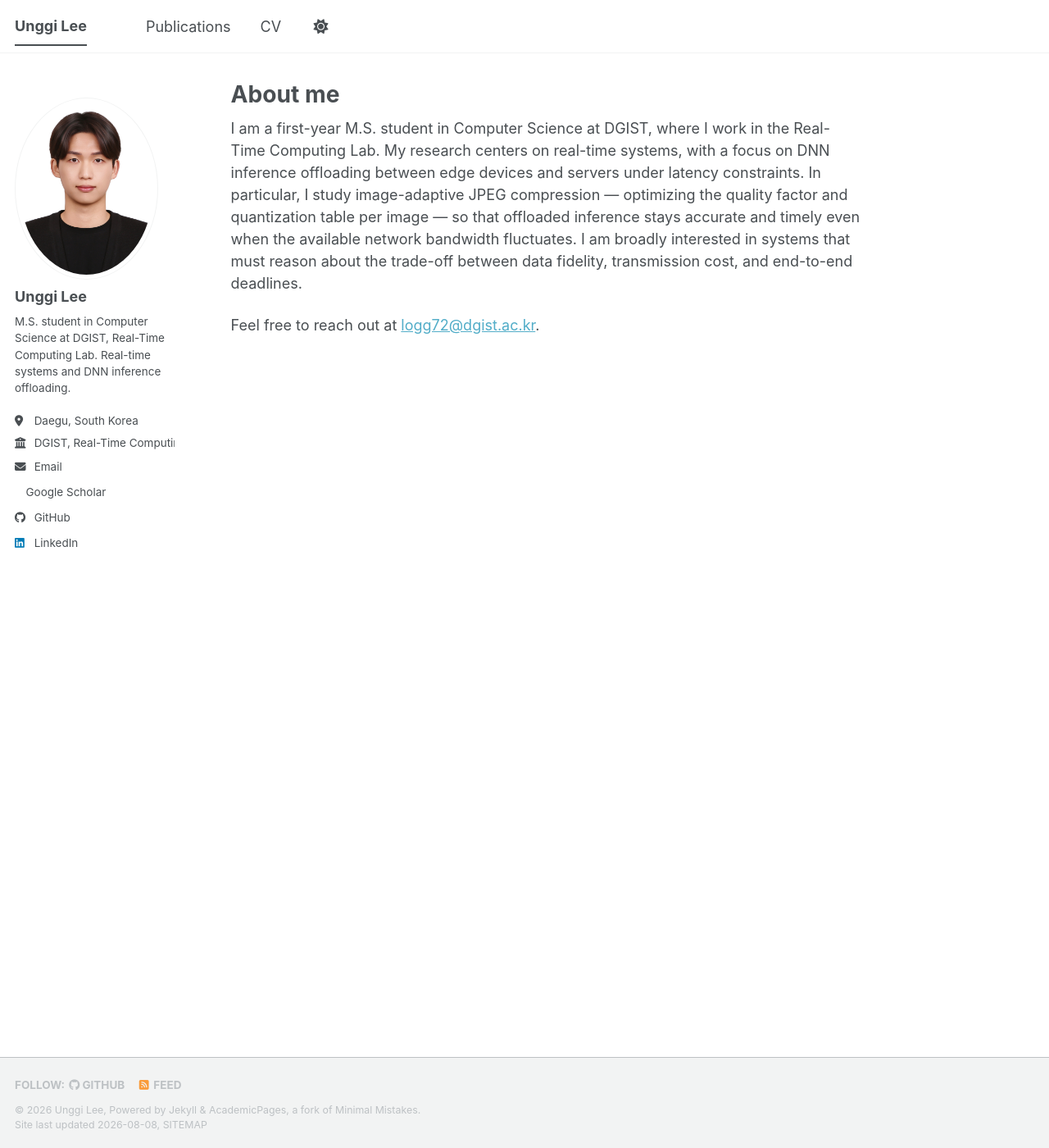
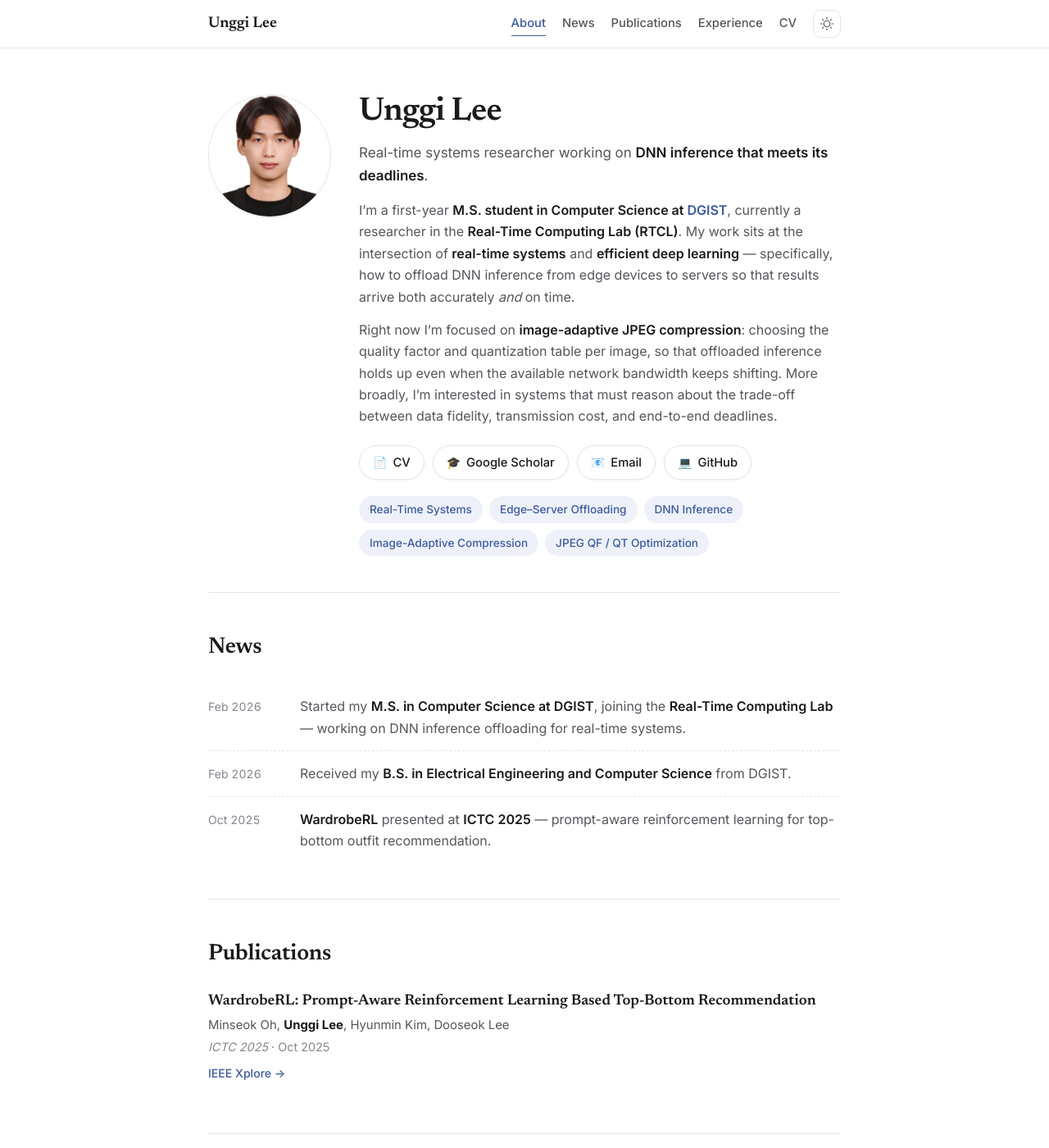
Before and after one commit to unggix/unggix.github.io, a Jekyll site: the page built from _pages/about.md, in a window 1280 px wide and 1400 px high. Shown: the whole window at 82% size. Built offline with Jekyll 4.4.1, drawn with Linux system fonts in a browser that asks for light colours; a style sheet for code colours, icons or effects is not loaded; some of the changed text lies outside the part shown.

Commit message:
Rebuild the homepage as a single-page layout
Replace the multi-page academicpages front page with a scrolling
single-page layout: sticky anchor nav (About, News, Publications,
Experience, CV), circular portrait hero with topic tags and contact
buttons, a News timeline, and a dark-mode toggle that persists to
localStorage and applies before first paint.

News and experience entries live in _data so they can be edited without
touching markup. Publications render from the existing collection, with
the site author's name emphasized in the author list.

The /cv/ and /publications/ pages stay as-is for deep links.

Co-Authored-By: Claude Opus 5 (1M context) <noreply@anthropic.com>

```diff
--- /dev/null
+++ b/_data/experience.yml
@@ -0,0 +1,16 @@
+# Homepage "Experience" section. Newest first.
+# period: right-aligned date range. role / org / org_url / details (list).
+
+- role: "Graduate Research Assistant"
+  org: "Real-Time Computing Lab (RTCL), DGIST"
+  period: "Feb 2026 — Present"
+  details:
+    - "Real-time systems, with a focus on DNN inference offloading between edge devices and servers under latency constraints."
+    - "Image-adaptive JPEG compression: per-image quality factor and quantization table optimization for offloaded inference under variable network bandwidth."
+
+- role: "B.S. in Electrical Engineering and Computer Science"
+  org: "DGIST"
+  period: "Feb 2020 — Feb 2026"
+  details:
+    - "GPA 3.82 / 4.30."
+    - "Course project on prompt-aware reinforcement learning for recommendation, published at ICTC 2025."
--- /dev/null
+++ b/_data/news.yml
@@ -0,0 +1,11 @@
+# Homepage "News" timeline. Newest first — the order here is the order shown.
+# date: short label in the left column. text: supports inline HTML.
+
+- date: "Feb 2026"
+  text: 'Started my <strong>M.S. in Computer Science at DGIST</strong>, joining the <strong>Real-Time Computing Lab</strong> — working on DNN inference offloading for real-time systems.'
+
+- date: "Feb 2026"
+  text: 'Received my <strong>B.S. in Electrical Engineering and Computer Science</strong> from DGIST.'
+
+- date: "Oct 2025"
+  text: '<strong>WardrobeRL</strong> presented at <strong>ICTC 2025</strong> — prompt-aware reinforcement learning for top-bottom outfit recommendation.'
--- /dev/null
+++ b/_layouts/homepage.html
@@ -0,0 +1,184 @@
+<!doctype html>
+<html lang="en">
+<head>
+  <meta charset="utf-8">
+  <meta name="viewport" content="width=device-width, initial-scale=1">
+  <title>{{ site.title }}</title>
+  <meta name="description" content="{{ site.description }}">
+  <link rel="canonical" href="{{ site.url }}{{ page.url }}">
+
+  <meta property="og:type" content="profile">
+  <meta property="og:title" content="{{ site.title }}">
+  <meta property="og:description" content="{{ site.description }}">
+  <meta property="og:url" content="{{ site.url }}{{ page.url }}">
+  <meta property="og:image" content="{{ site.url }}/images/{{ site.author.avatar }}">
+
+  <link rel="preconnect" href="https://fonts.googleapis.com">
+  <link rel="preconnect" href="https://fonts.gstatic.com" crossorigin>
+  <link href="https://fonts.googleapis.com/css2?family=Newsreader:ital,opsz,wght@0,6..72,400..700;1,6..72,400..600&family=Inter:wght@400;500;600;700&display=swap" rel="stylesheet">
+  <link rel="stylesheet" href="/assets/css/homepage.css">
+
+  <script>
+    // Applied before first paint so the theme never flashes.
+    (function () {
+      var saved = null;
+      try { saved = localStorage.getItem('theme'); } catch (e) {}
+      var dark = saved ? saved === 'dark'
+                       : window.matchMedia('(prefers-color-scheme: dark)').matches;
+      if (dark) document.documentElement.setAttribute('data-theme', 'dark');
+    })();
+  </script>
+</head>
+<body>
+
+<header class="nav">
+  <div class="nav__inner">
+    <a class="nav__brand" href="#about">{{ site.author.name }}</a>
+    <nav class="nav__links">
+      <a href="#about">About</a>
+      <a href="#news">News</a>
+      <a href="#publications">Publications</a>
+      <a href="#experience">Experience</a>
+      <a href="#cv">CV</a>
+    </nav>
+    <button class="nav__theme" id="theme-toggle" type="button" aria-label="Toggle dark mode">
+      <svg viewBox="0 0 24 24" width="18" height="18" aria-hidden="true">
+        <circle cx="12" cy="12" r="5" fill="none" stroke="currentColor" stroke-width="1.6"/>
+        <path class="sun-rays" d="M12 2v2M12 20v2M2 12h2M20 12h2M4.9 4.9l1.4 1.4M17.7 17.7l1.4 1.4M19.1 4.9l-1.4 1.4M6.3 17.7l-1.4 1.4"
+              fill="none" stroke="currentColor" stroke-width="1.6" stroke-linecap="round"/>
+      </svg>
+    </button>
+  </div>
+</header>
+
+<main class="wrap">
+
+  <section id="about" class="hero">
+    <img class="hero__photo" src="/images/{{ site.author.avatar }}" alt="{{ site.author.name }}" width="150" height="150">
+    <div class="hero__body">
+      <h1 class="hero__name">{{ site.author.name }}</h1>
+      <p class="hero__tagline">
+        Real-time systems researcher working on
+        <strong>DNN inference that meets its deadlines</strong>.
+      </p>
+      {{ content }}
+      <div class="btns">
+        <a class="btn" href="#cv"><span class="btn__ico">📄</span>CV</a>
+        {% if site.author.googlescholar %}<a class="btn" href="{{ site.author.googlescholar }}"><span class="btn__ico">🎓</span>Google Scholar</a>{% endif %}
+        {% if site.author.email %}<a class="btn" href="mailto:{{ site.author.email }}"><span class="btn__ico">📧</span>Email</a>{% endif %}
+        {% if site.author.github %}<a class="btn" href="https://github.com/{{ site.author.github }}"><span class="btn__ico">💻</span>GitHub</a>{% endif %}
+      </div>
+      <ul class="tags">
+        <li>Real-Time Systems</li>
+        <li>Edge–Server Offloading</li>
+        <li>DNN Inference</li>
+        <li>Image-Adaptive Compression</li>
+        <li>JPEG QF / QT Optimization</li>
+      </ul>
+    </div>
+  </section>
+
+  <section id="news">
+    <h2>News</h2>
+    <ul class="news">
+      {% for item in site.data.news %}
+      <li class="news__row">
+        <div class="news__date">{{ item.date }}</div>
+        <div class="news__text">{{ item.text }}</div>
+      </li>
+      {% endfor %}
+    </ul>
+  </section>
+
+  <section id="publications">
+    <h2>Publications</h2>
+    <ul class="pubs">
+      {% for post in site.publications reversed %}
+      <li class="pub">
+        <div class="pub__title">
+          {% if post.paperurl %}<a href="{{ post.paperurl }}">{{ post.title }}</a>{% else %}{{ post.title }}{% endif %}
+        </div>
+        {% if post.authors %}
+        {% capture me %}<span class="me">{{ site.author.name }}</span>{% endcapture %}
+        <div class="pub__authors">{{ post.authors | replace: site.author.name, me }}</div>
+        {% endif %}
+        <div class="pub__venue">
+          <em>{{ post.venueshort | default: post.venue }}</em>{% if post.date %} · {{ post.date | date: "%b %Y" }}{% endif %}
+        </div>
+        {% if post.paperurl %}
+        <div class="pub__links"><a href="{{ post.paperurl }}">IEEE Xplore →</a></div>
+        {% endif %}
+      </li>
+      {% endfor %}
+    </ul>
+  </section>
+
+  <section id="experience">
+    <h2>Experience</h2>
+    <ul class="exp">
+      {% for job in site.data.experience %}
+      <li class="exp__item">
+        <div class="exp__head">
+          <div>
+            <div class="exp__role">{{ job.role }}</div>
+            <div class="exp__org">{{ job.org }}</div>
+          </div>
+          <div class="exp__period">{{ job.period }}</div>
+        </div>
+        {% if job.details %}
+        <ul class="exp__details">
+          {% for d in job.details %}<li>{{ d }}</li>{% endfor %}
+        </ul>
+        {% endif %}
+      </li>
+      {% endfor %}
+    </ul>
+  </section>
+
+  <section id="cv">
+    <h2>CV</h2>
+    <p class="cv__lead">
+      Full curriculum vitae — education, research experience, skills, and publications.
+    </p>
+    <div class="btns">
+      <a class="btn btn--solid" href="/cv/">View full CV →</a>
+    </div>
+  </section>
+
+</main>
+
+<footer class="foot">
+  <p>{{ site.author.name }} · {{ site.author.location }}</p>
+  <p><a href="mailto:{{ site.author.email }}">{{ site.author.email }}</a></p>
+  <p class="foot__fine">© {{ site.time | date: "%Y" }} · Built with Jekyll and hosted on GitHub Pages.</p>
+</footer>
+
+<script>
+  (function () {
+    var root = document.documentElement;
+    var btn = document.getElementById('theme-toggle');
+    btn.addEventListener('click', function () {
+      var dark = root.getAttribute('data-theme') === 'dark';
+      if (dark) { root.removeAttribute('data-theme'); }
+      else { root.setAttribute('data-theme', 'dark'); }
+      try { localStorage.setItem('theme', dark ? 'light' : 'dark'); } catch (e) {}
+    });
+
+    // Highlight the section currently in view.
+    var links = Array.prototype.slice.call(document.querySelectorAll('.nav__links a'));
+    var sections = links.map(function (a) { return document.querySelector(a.getAttribute('href')); });
+    var obs = new IntersectionObserver(function (entries) {
+      entries.forEach(function (en) {
+        if (!en.isIntersecting) return;
+        var i = sections.indexOf(en.target);
+        if (i < 0) return;
+        links.forEach(function (l) { l.classList.remove('is-active'); });
+        links[i].classList.add('is-active');
+      });
+    }, { rootMargin: '-45% 0px -50% 0px' });
+    sections.forEach(function (s) { if (s) obs.observe(s); });
+  })();
+</script>
+
+</body>
+</html>
--- a/_pages/about.md
+++ b/_pages/about.md
@@ -1,12 +1,11 @@
 ---
+layout: homepage
 permalink: /
-title: "About me"
-author_profile: true
 redirect_from:
   - /about/
   - /about.html
 ---
 
-I am a first-year M.S. student in Computer Science at DGIST, where I work in the Real-Time Computing Lab. My research centers on real-time systems, with a focus on DNN inference offloading between edge devices and servers under latency constraints. In particular, I study image-adaptive JPEG compression — optimizing the quality factor and quantization table per image — so that offloaded inference stays accurate and timely even when the available network bandwidth fluctuates. I am broadly interested in systems that must reason about the trade-off between data fidelity, transmission cost, and end-to-end deadlines.
+I'm a first-year **M.S. student in Computer Science at [DGIST](https://www.dgist.ac.kr/)**, currently a researcher in the **Real-Time Computing Lab (RTCL)**. My work sits at the intersection of **real-time systems** and **efficient deep learning** — specifically, how to offload DNN inference from edge devices to servers so that results arrive both accurately *and* on time.
 
-Feel free to reach out at [logg72@dgist.ac.kr](mailto:logg72@dgist.ac.kr).
+Right now I'm focused on **image-adaptive JPEG compression**: choosing the quality factor and quantization table per image, so that offloaded inference holds up even when the available network bandwidth keeps shifting. More broadly, I'm interested in systems that must reason about the trade-off between data fidelity, transmission cost, and end-to-end deadlines.
--- /dev/null
+++ b/assets/css/homepage.css
@@ -0,0 +1,331 @@
+/* Single-page homepage. Light palette on :root, dark overrides under [data-theme="dark"]. */
+
+:root {
+  --bg:        #ffffff;
+  --bg-soft:   #f7f7f8;
+  --surface:   #ffffff;
+  --text:      #1a1a1c;
+  --text-soft: #55555c;
+  --text-dim:  #85858e;
+  --accent:    #3d5a9e;
+  --accent-bg: #eef1f9;
+  --border:    #e6e6ea;
+  --nav-bg:    rgba(255, 255, 255, 0.82);
+  --shadow:    0 1px 2px rgba(16, 16, 24, 0.05);
+
+  --serif: "Newsreader", Iowan Old Style, Palatino, Georgia, serif;
+  --sans:  "Inter", -apple-system, BlinkMacSystemFont, "Segoe UI", Roboto, sans-serif;
+}
+
+[data-theme="dark"] {
+  --bg:        #131316;
+  --bg-soft:   #191920;
+  --surface:   #1b1b21;
+  --text:      #ececf0;
+  --text-soft: #b0b0ba;
+  --text-dim:  #82828e;
+  --accent:    #94aee6;
+  --accent-bg: #23283a;
+  --border:    #2c2c36;
+  --nav-bg:    rgba(19, 19, 22, 0.82);
+  --shadow:    0 1px 2px rgba(0, 0, 0, 0.4);
+}
+
+* { box-sizing: border-box; }
+
+html { scroll-behavior: smooth; scroll-padding-top: 80px; }
+
+body {
+  margin: 0;
+  background: var(--bg);
+  color: var(--text);
+  font-family: var(--sans);
+  font-size: 16px;
+  line-height: 1.65;
+  -webkit-font-smoothing: antialiased;
+}
+
+a { color: var(--accent); text-decoration: none; }
+a:hover { text-decoration: underline; }
+
+strong { font-weight: 600; color: var(--text); }
+
+/* ---------- nav ---------- */
+
+.nav {
+  position: sticky;
+  top: 0;
+  z-index: 50;
+  background: var(--nav-bg);
+  backdrop-filter: saturate(180%) blur(12px);
+  -webkit-backdrop-filter: saturate(180%) blur(12px);
+  border-bottom: 1px solid var(--border);
+}
+
+.nav__inner {
+  max-width: 820px;
+  margin: 0 auto;
+  padding: 0 24px;
+  height: 58px;
+  display: flex;
+  align-items: center;
+  gap: 20px;
+}
+
+.nav__brand {
+  font-family: var(--serif);
+  font-size: 1.16rem;
+  font-weight: 600;
+  color: var(--text);
+  white-space: nowrap;
+}
+.nav__brand:hover { text-decoration: none; }
+
+.nav__links {
+  margin-left: auto;
+  display: flex;
+  gap: 20px;
+  overflow-x: auto;
+  scrollbar-width: none;
+}
+.nav__links::-webkit-scrollbar { display: none; }
+
+.nav__links a {
+  color: var(--text-soft);
+  font-size: 0.92rem;
+  font-weight: 500;
+  white-space: nowrap;
+  padding: 2px 0;
+  border-bottom: 1.5px solid transparent;
+}
+.nav__links a:hover { color: var(--text); text-decoration: none; }
+.nav__links a.is-active { color: var(--accent); border-bottom-color: var(--accent); }
+
+.nav__theme {
+  flex: none;
+  width: 34px;
+  height: 34px;
+  display: grid;
+  place-items: center;
+  border: 1px solid var(--border);
+  border-radius: 9px;
+  background: var(--surface);
+  color: var(--text-soft);
+  cursor: pointer;
+}
+.nav__theme:hover { color: var(--text); border-color: var(--text-dim); }
+
+/* Sun in light mode; hide the rays and offset the disc to read as a moon in dark. */
+[data-theme="dark"] .nav__theme .sun-rays { display: none; }
+[data-theme="dark"] .nav__theme svg circle { r: 7; }
+
+/* ---------- layout ---------- */
+
+.wrap {
+  max-width: 820px;
+  margin: 0 auto;
+  padding: 0 24px;
+}
+
+section { padding: 44px 0; border-bottom: 1px solid var(--border); }
+section:last-of-type { border-bottom: 0; }
+
+h2 {
+  font-family: var(--serif);
+  font-size: 1.72rem;
+  font-weight: 600;
+  letter-spacing: -0.01em;
+  margin: 0 0 22px;
+}
+
+/* ---------- hero ---------- */
+
+.hero {
+  display: flex;
+  gap: 34px;
+  align-items: flex-start;
+  padding-top: 56px;
+}
+
+.hero__photo {
+  flex: none;
+  width: 150px;
+  height: 150px;
+  border-radius: 50%;
+  object-fit: cover;
+  object-position: center 22%;
+  border: 1px solid var(--border);
+  box-shadow: var(--shadow);
+}
+
+.hero__body { min-width: 0; }
+
+.hero__name {
+  font-family: var(--serif);
+  font-size: 2.5rem;
+  font-weight: 600;
+  letter-spacing: -0.02em;
+  line-height: 1.1;
+  margin: 0 0 14px;
+}
+
+.hero__tagline {
+  font-size: 1.06rem;
+  color: var(--text-soft);
+  margin: 0 0 18px;
+}
+
+.hero__body p { margin: 0 0 14px; color: var(--text-soft); }
+.hero__body p:last-of-type { margin-bottom: 0; }
+
+/* ---------- buttons + tags ---------- */
+
+.btns { display: flex; flex-wrap: wrap; gap: 10px; margin: 22px 0 0; }
+
+.btn {
+  display: inline-flex;
+  align-items: center;
+  gap: 7px;
+  padding: 8px 16px;
+  border: 1px solid var(--border);
+  border-radius: 999px;
+  background: var(--surface);
+  color: var(--text);
+  font-size: 0.92rem;
+  font-weight: 500;
+  box-shadow: var(--shadow);
+}
+.btn:hover { border-color: var(--accent); color: var(--accent); text-decoration: none; }
+.btn__ico { font-size: 0.95em; line-height: 1; }
+
+.btn--solid {
+  background: var(--accent);
+  border-color: var(--accent);
+  color: #fff;
+}
+.btn--solid:hover { color: #fff; opacity: 0.9; }
+[data-theme="dark"] .btn--solid { color: #14141a; }
+[data-theme="dark"] .btn--solid:hover { color: #14141a; }
+
+.tags {
+  list-style: none;
+  display: flex;
+  flex-wrap: wrap;
+  gap: 8px;
+  margin: 20px 0 0;
+  padding: 0;
+}
+.tags li {
+  padding: 5px 13px;
+  border-radius: 999px;
+  background: var(--accent-bg);
+  color: var(--accent);
+  font-size: 0.85rem;
+  font-weight: 500;
+}
+
+/* ---------- news ---------- */
+
+.news { list-style: none; margin: 0; padding: 0; }
+
+.news__row {
+  display: grid;
+  grid-template-columns: 92px 1fr;
+  gap: 20px;
+  padding: 14px 0;
+  border-bottom: 1px dashed var(--border);
+}
+.news__row:last-child { border-bottom: 0; }
+
+.news__date {
+  color: var(--text-dim);
+  font-size: 0.88rem;
+  font-variant-numeric: tabular-nums;
+  padding-top: 2px;
+}
+.news__text { color: var(--text-soft); }
+
+/* ---------- publications ---------- */
+
+.pubs { list-style: none; margin: 0; padding: 0; }
+
+.pub {
+  padding: 18px 0;
+  border-bottom: 1px dashed var(--border);
+}
+.pub:first-child { padding-top: 0; }
+.pub:last-child { border-bottom: 0; }
+
+.pub__title {
+  font-family: var(--serif);
+  font-size: 1.14rem;
+  font-weight: 600;
+  line-height: 1.35;
+  margin-bottom: 5px;
+}
+.pub__title a { color: var(--text); }
+.pub__title a:hover { color: var(--accent); }
+
+.pub__authors { font-size: 0.93rem; color: var(--text-soft); }
+.pub__authors .me { font-weight: 700; color: var(--text); }
+
+.pub__venue { font-size: 0.9rem; color: var(--text-dim); margin-top: 2px; }
+.pub__links { margin-top: 8px; font-size: 0.88rem; font-weight: 500; }
+
+/* ---------- experience ---------- */
+
+.exp { list-style: none; margin: 0; padding: 0; }
+
+.exp__item { padding: 18px 0; border-bottom: 1px dashed var(--border); }
+.exp__item:first-child { padding-top: 0; }
+.exp__item:last-child { border-bottom: 0; }
+
+.exp__head {
+  display: flex;
+  justify-content: space-between;
+  align-items: baseline;
+  gap: 18px;
+  flex-wrap: wrap;
+}
+
+.exp__role { font-weight: 600; font-size: 1.03rem; }
+.exp__org { color: var(--text-soft); font-size: 0.95rem; }
+.exp__period {
+  color: var(--text-dim);
+  font-size: 0.87rem;
+  white-space: nowrap;
+  font-variant-numeric: tabular-nums;
+}
+
+.exp__details { margin: 10px 0 0; padding-left: 19px; color: var(--text-soft); }
+.exp__details li { margin-bottom: 5px; font-size: 0.95rem; }
+
+/* ---------- cv + footer ---------- */
+
+.cv__lead { color: var(--text-soft); margin: 0; }
+
+.foot {
+  max-width: 820px;
+  margin: 0 auto;
+  padding: 34px 24px 56px;
+  border-top: 1px solid var(--border);
+  color: var(--text-dim);
+  font-size: 0.88rem;
+  text-align: center;
+}
+.foot p { margin: 0 0 4px; }
+.foot__fine { margin-top: 12px; font-size: 0.82rem; }
+
+/* ---------- responsive ---------- */
+
+@media (max-width: 640px) {
+  .hero { flex-direction: column; align-items: center; text-align: center; gap: 22px; padding-top: 40px; }
+  .hero__photo { width: 124px; height: 124px; }
+  .hero__name { font-size: 2.05rem; }
+  .btns, .tags { justify-content: center; }
+  .news__row { grid-template-columns: 1fr; gap: 3px; }
+  .nav__inner { gap: 12px; }
+  .nav__brand { font-size: 1.05rem; }
+  .nav__links { gap: 15px; }
+  .nav__links a { font-size: 0.87rem; }
+}
```
Also changed, not shown: _publications/2025-10-14-wardroberl.md (+2 -0 lines).
